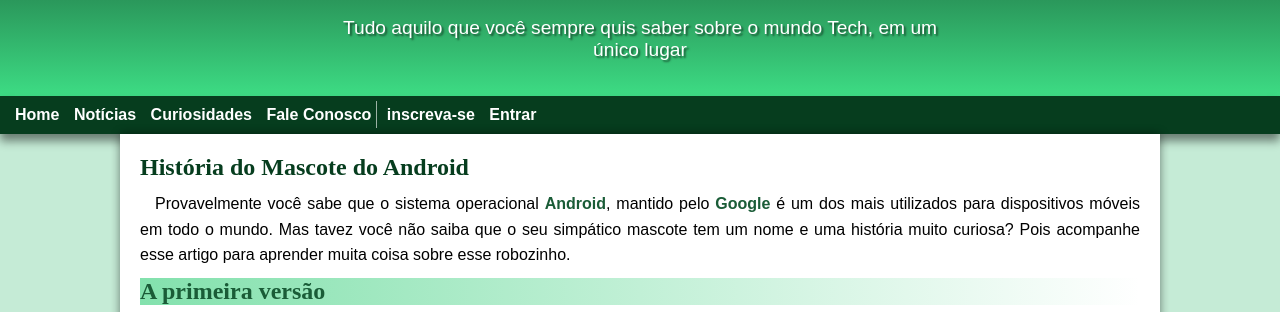
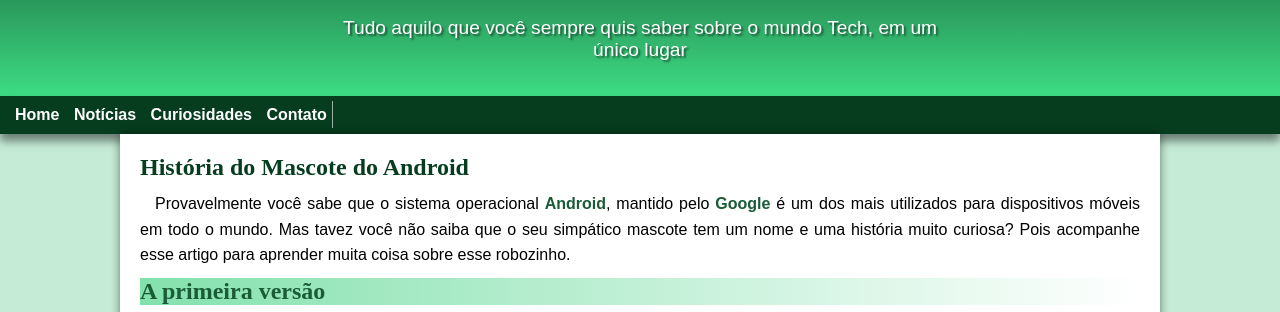
Before and after one commit to 022Vinicius/projeto-android, a plain HTML site: page index.html in a window 1280 px wide. Shown: the part 84-396 px from the top of the page. Drawn offline with Linux system fonts and the light colour scheme; a web font is replaced by a local one.

Commit message:
atualizei o header

```diff
--- a/index.html
+++ b/index.html
@@ -17,9 +17,8 @@
         <a href="#">Home</a>
         <a href="#">Notícias</a>
         <a href="#">Curiosidades</a>
-        <a href="#">Fale Conosco</a>
-        <a href="#">inscreva-se</a>
-        <a href="#">Entrar</a>
+        <a href="#">Contato</a>
+
     </nav>
     <main>
         <article>
```
